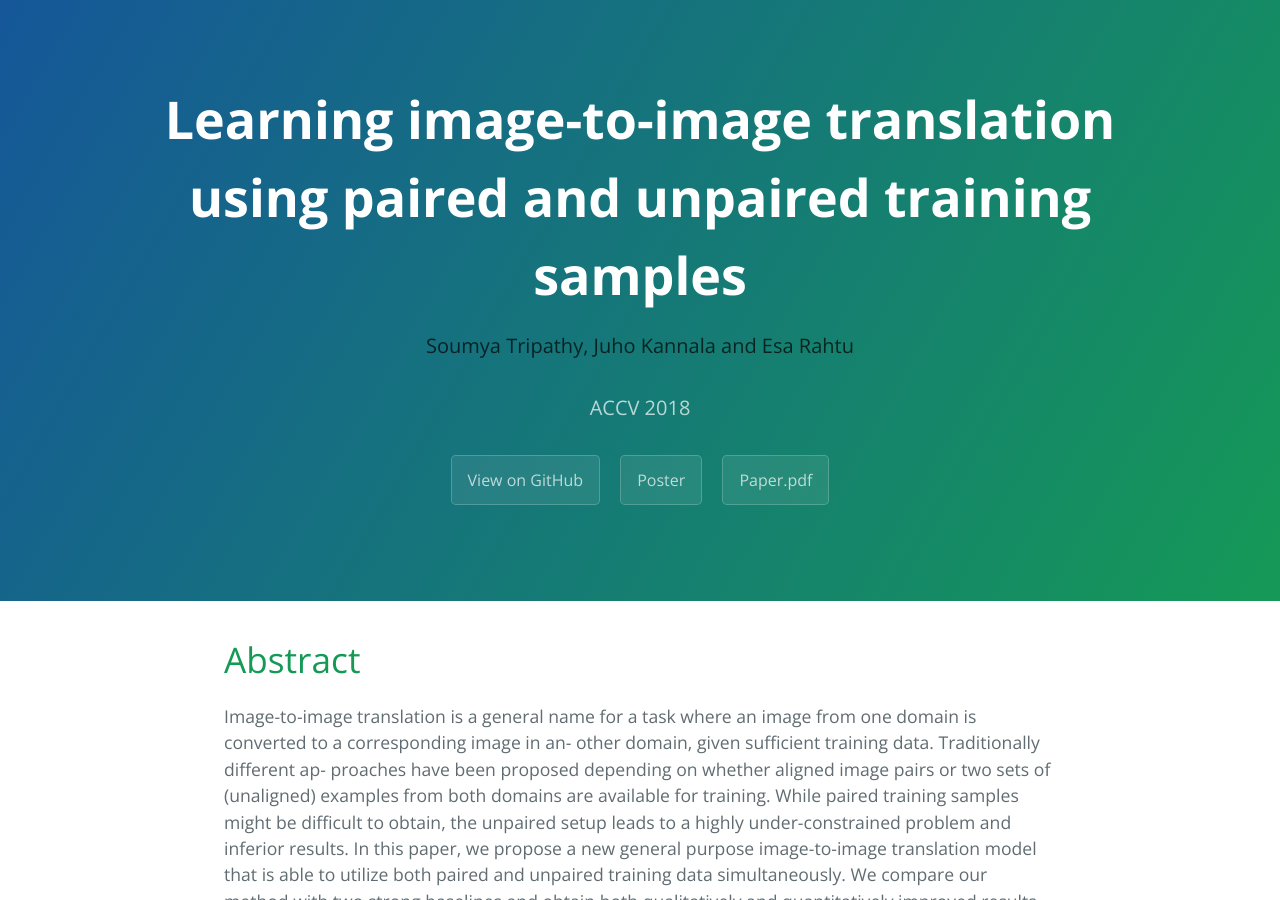
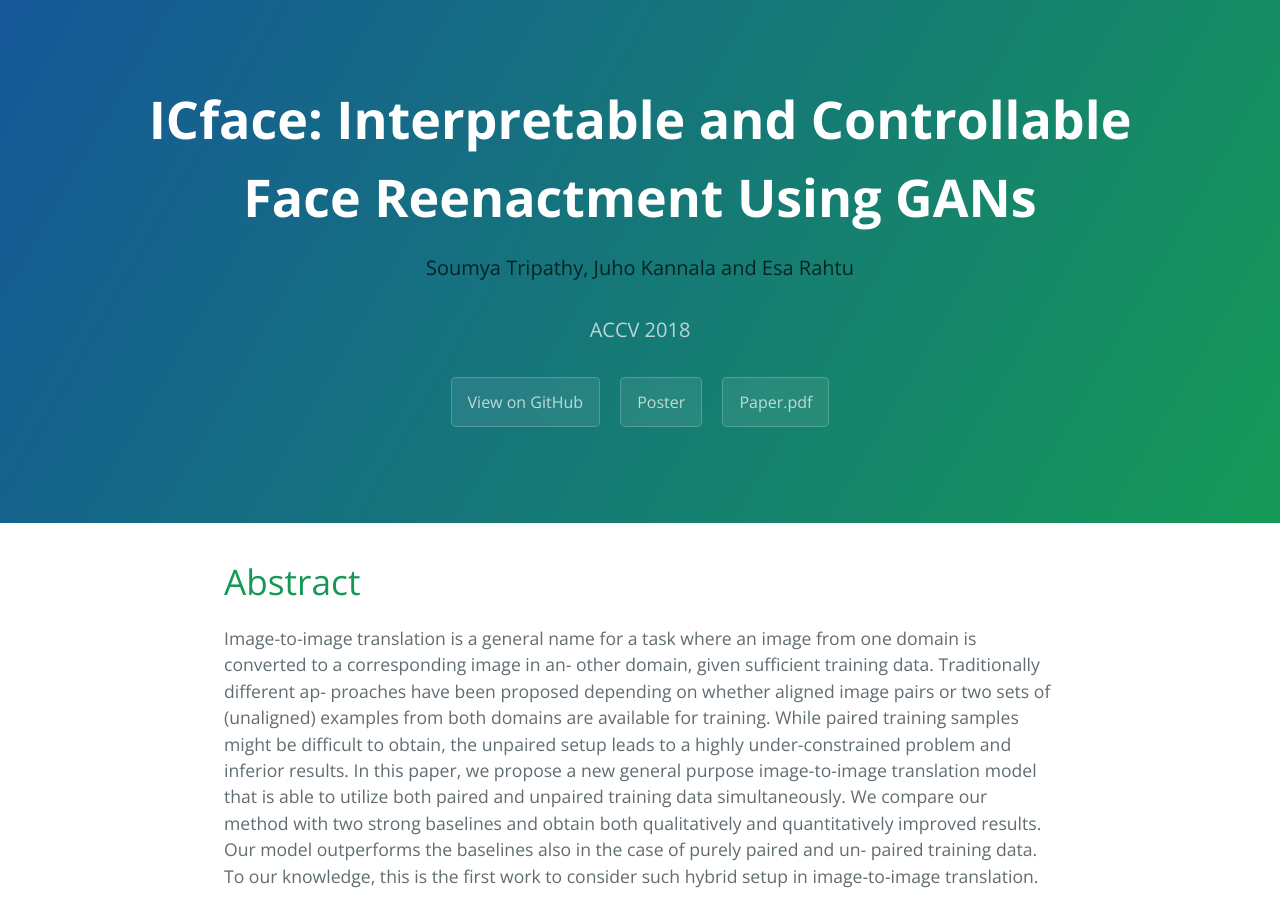
Before and after one commit to TUTvision/icface, a Jekyll site: the page built from index.md, in a window 1280 px wide and 900 px high. Built offline with Jekyll 4.4.1, drawn with Linux system fonts in a browser that asks for light colours; our own code applies the rules of GitHub Pages for plain Markdown files.

Commit message:
added title

```diff
--- a/_layouts/default.html
+++ b/_layouts/default.html
@@ -10,11 +10,11 @@
   </head>
   <body>
     <section class="page-header">
-      <h1 class="project-name">Learning image-to-image translation using paired and unpaired training samples</h1>
+      <h1 class="project-name">ICface: Interpretable and Controllable Face Reenactment Using GANs</h1>
       <h2 class="project-tagline"><a <span style='color: #000000;' href="https://blade6570.github.io/soumyatripathy/">Soumya Tripathy,</a> <a <span style='color: #000000;' href="https://users.aalto.fi/~kannalj1/">Juho Kannala and</a> <a <span style='color: #000000;' href="http://esa.rahtu.fi/">Esa Rahtu</a></h2>
        <h3 class="project-tagline">ACCV 2018</h3>
       {% if site.github.is_project_page %}
-        <a href="https://github.com/Blade6570/Learningimage-to-imagetranslationusingpairedandunpairedtrainingsamples/tree/master" class="btn">View on GitHub</a>
+        <a href="https://github.com/Blade6570/icface" class="btn">View on GitHub</a>
       {% endif %}
       {% if site.show_downloads %}
         <a href="https://github.com/TUTvision/Learning-image-to-image-translation-using-paired-and-unpaired-training-samples/blob/master/poster_landscape.pdf" class="btn">Poster</a>
```
